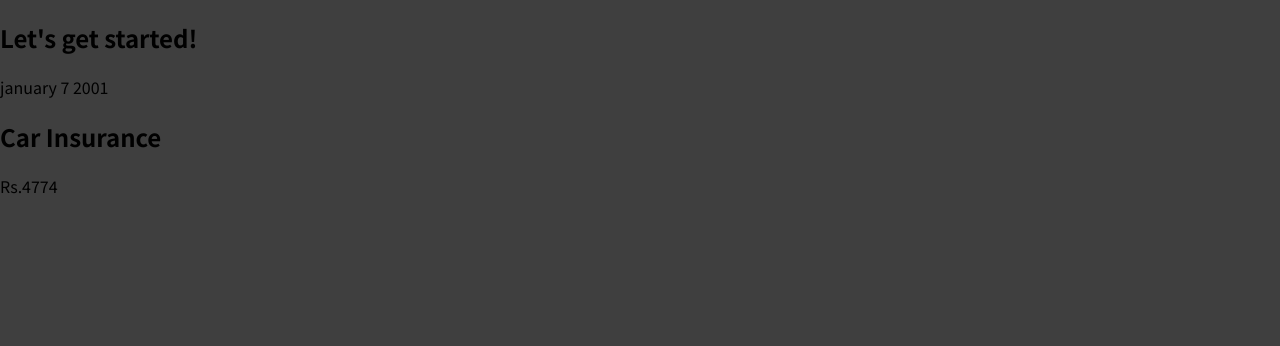
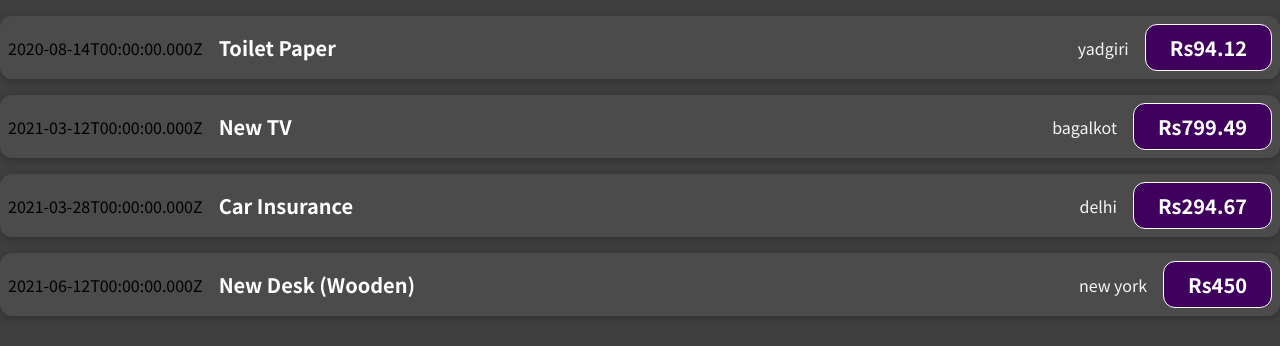
Before and after one commit to preetipatilsn/SHARPENER_REACT, a JavaScript app in the folder react_learning/: page / in a window 1280 px wide. Shown: the top 346 px of the page. Built offline with nearby package versions, Linux system fonts and the light colour scheme.

Commit message:
task 9 adding 4 expenseitems

```diff
--- a/react_learning/src/App.js
+++ b/react_learning/src/App.js
@@ -1,10 +1,36 @@
 import ExpenseItem from "./components/ExpenseItem";
 
 function App() {
+  const expenses = [
+    {
+      id: 'e1',
+      title: 'Toilet Paper',
+      amount: 94.12,
+      location:'yadgiri',
+      date: new Date(2020, 7, 14),
+    },
+    { id: 'e2', title: 'New TV', amount: 799.49,location:'bagalkot', date: new Date(2021, 2, 12) },
+    {
+      id: 'e3',
+      title: 'Car Insurance',
+      amount: 294.67,
+      location: 'delhi',
+      date: new Date(2021, 2, 28),
+    },
+    {
+      id: 'e4',
+      title: 'New Desk (Wooden)',
+      amount: 450,
+      location: 'new york',
+      date: new Date(2021, 5, 12),
+    },
+  ];
   return (
     <div>
-      <h2>Let's get started!</h2>
-      <ExpenseItem></ExpenseItem>
+      <ExpenseItem title={expenses[0].title} amount={expenses[0].amount} date={expenses[0].date} location={expenses[0].location}></ExpenseItem>
+      <ExpenseItem title={expenses[1].title} amount={expenses[1].amount} date={expenses[1].date} location={expenses[1].location}></ExpenseItem>
+      <ExpenseItem title={expenses[2].title} amount={expenses[2].amount} date={expenses[2].date} location={expenses[2].location}></ExpenseItem>
+      <ExpenseItem title={expenses[3].title} amount={expenses[3].amount} date={expenses[3].date} location={expenses[3].location}></ExpenseItem>
     </div>
   );
 }
--- /dev/null
+++ b/react_learning/src/components/ExpenseItem.css
@@ -0,0 +1,67 @@
+.expense-item {
+  display: flex;
+  justify-content: space-between;
+  align-items: center;
+  box-shadow: 0 2px 8px rgba(0, 0, 0, 0.25);
+  padding: 0.5rem;
+  margin: 1rem 0;
+  border-radius: 12px;
+  background-color: #4b4b4b;
+}
+
+.expense-item__description {
+  display: flex;
+  flex-direction: column;
+  gap: 1rem;
+  align-items: flex-end;
+  flex-flow: column-reverse;
+  justify-content: flex-start;
+  flex: 1;
+}
+
+.expense-item__location {
+  display: flex;
+  flex-direction: column;
+  gap: 1rem;
+  align-items: flex-end;
+  flex-flow: column-reverse;
+  justify-content: flex-start;
+  flex: 1;
+  color: whitesmoke;
+}
+
+.expense-item h2 {
+  color: #3a3a3a;
+  font-size: 1rem;
+  flex: 1;
+  margin: 0 1rem;
+  color: white;
+}
+
+.expense-item__price {
+  font-size: 1rem;
+  font-weight: bold;
+  color: white;
+  background-color: #40005d;
+  border: 1px solid white;
+  padding: 0.5rem;
+  border-radius: 12px;
+}
+
+@media (min-width: 580px) {
+  .expense-item__description {
+    flex-direction: row;
+    align-items: center;
+    justify-content: flex-start;
+    flex: 1;
+  }
+
+  .expense-item__description h2 {
+    font-size: 1.25rem;
+  }
+
+  .expense-item__price {
+    font-size: 1.25rem;
+    padding: 0.5rem 1.5rem;
+  }
+}
--- a/react_learning/src/components/ExpenseItem.js
+++ b/react_learning/src/components/ExpenseItem.js
@@ -1,5 +1,14 @@
-function ExpenseItem(){
-    return <div><div>january 7 2001</div>
-    <div><h2>Car Insurance</h2><div>Rs.4774</div></div></div>
+import './ExpenseItem.css';
+
+function ExpenseItem(props){
+    return (
+    <div className='expense-item'>
+    <div>{props.date.toISOString()}</div>
+    <div className='expense-item__description'>
+        <h2>{props.title}</h2>
+        <div className='expense-item__location'>{props.location}</div>
+        <div className='expense-item__price'>Rs{props.amount}</div>
+    </div>
+    </div>)
 }
 export default ExpenseItem;
```
